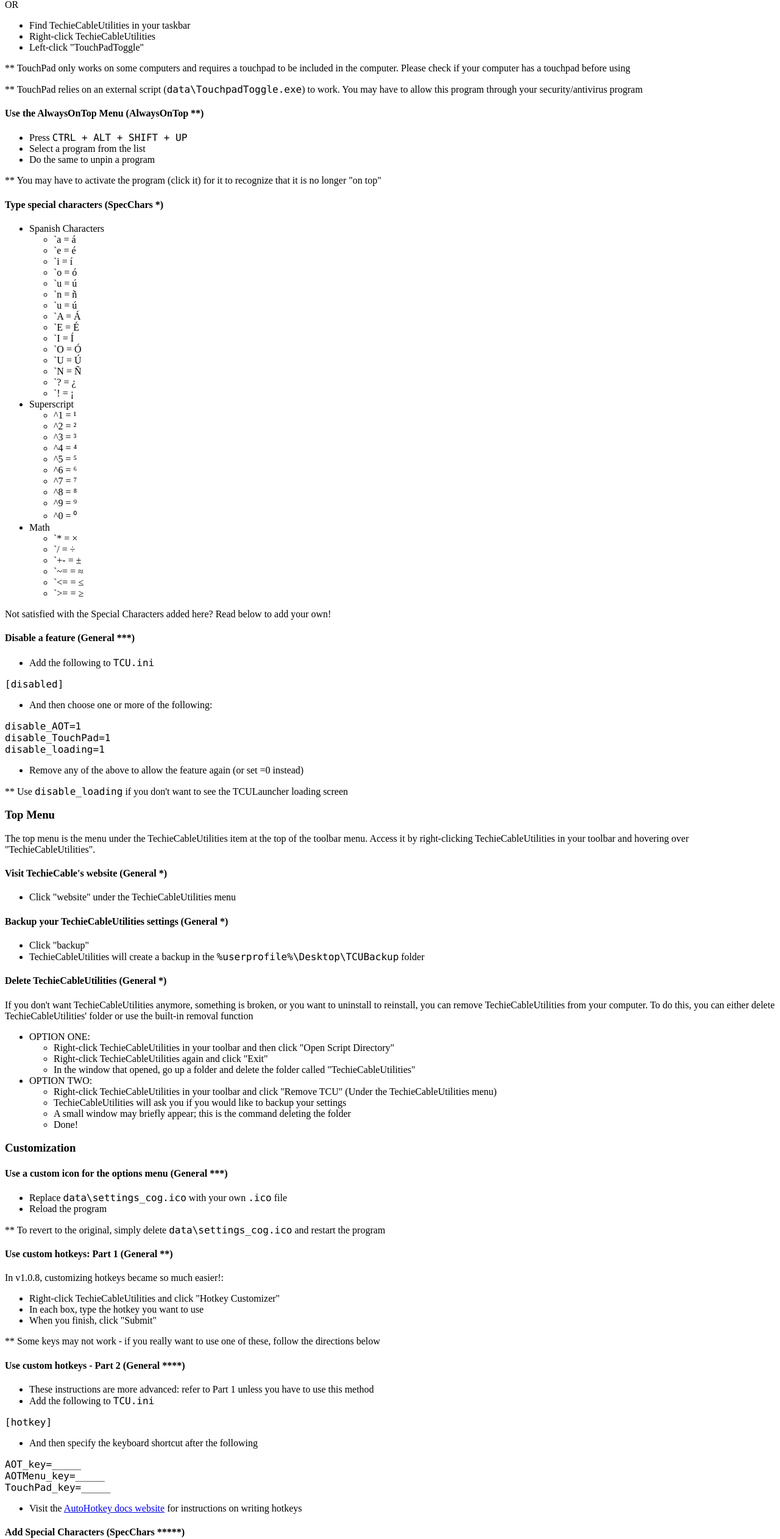
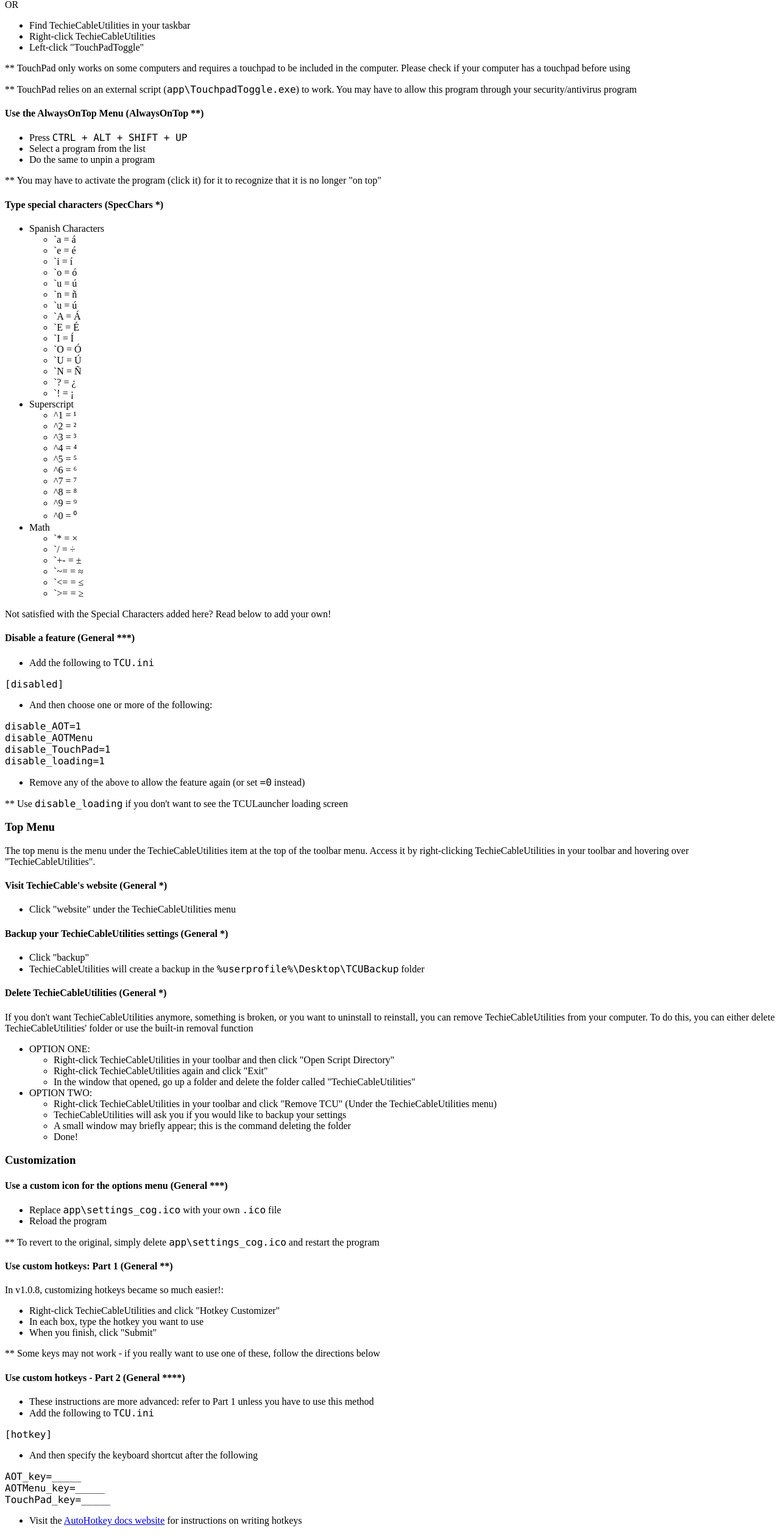
Before and after one commit to cptharris/TechieCableUtilities, a plain HTML site: page TCU/TCUManual.html in a window 1280 px wide. Shown: the part 1297-3820 px from the top of the page at 61% size. Drawn offline with Linux system fonts and the light colour scheme.

Commit message:
Update TCUManual, Backup for old /data/ folder

```diff
--- a/TCU/TCUManual.html
+++ b/TCU/TCUManual.html
@@ -9,6 +9,7 @@
 
 <body>
 	<img src="https://raw.githubusercontent.com/TechieCable/TechieCableUtilities/main/imgs/TCU.ico">
+	<!-- START -->
 	<h1 id="techiecableutilities">TechieCableUtilities</h1>
 	<h2 id="tcumanual">TCUManual</h2>
 	<p>TechieCableUtilities is a lightweight, independent program made by TechieCable. It includes some of TechieCable's favorite utilities - all in one small program!
@@ -65,7 +66,7 @@
 		<li>Left-click "TouchPadToggle"</li>
 	</ul>
 	<p>** TouchPad only works on some computers and requires a touchpad to be included in the computer. Please check if your computer has a touchpad before using</p>
-	<p>** TouchPad relies on an external script (<code style="font-family: Menlo, Consolas, &quot;DejaVu Sans Mono&quot;, monospace;">data\TouchpadToggle.exe</code>) to work. You may have to allow this program through your security/antivirus program
+	<p>** TouchPad relies on an external script (<code style="font-family: Menlo, Consolas, &quot;DejaVu Sans Mono&quot;, monospace;">app\TouchpadToggle.exe</code>) to work. You may have to allow this program through your security/antivirus program
 	</p>
 	<h4 id="use-the-alwaysontop-menu-alwaysontop-">Use the AlwaysOnTop Menu (AlwaysOnTop **)</h4>
 	<ul>
@@ -126,10 +127,10 @@
 	<ul>
 		<li>And then choose one or more of the following:</li>
 	</ul>
-	<p><code style="font-family: Menlo, Consolas, &quot;DejaVu Sans Mono&quot;, monospace;">disable_AOT=1</code><br><code style="font-family: Menlo, Consolas, &quot;DejaVu Sans Mono&quot;, monospace;">disable_TouchPad=1</code><br><code
-		 style="font-family: Menlo, Consolas, &quot;DejaVu Sans Mono&quot;, monospace;">disable_loading=1</code></p>
+	<p><code style="font-family: Menlo, Consolas, &quot;DejaVu Sans Mono&quot;, monospace;">disable_AOT=1</code><br><code style="font-family: Menlo, Consolas, &quot;DejaVu Sans Mono&quot;, monospace;">disable_AOTMenu</code><br><code
+		 style="font-family: Menlo, Consolas, &quot;DejaVu Sans Mono&quot;, monospace;">disable_TouchPad=1</code><br><code style="font-family: Menlo, Consolas, &quot;DejaVu Sans Mono&quot;, monospace;">disable_loading=1</code></p>
 	<ul>
-		<li>Remove any of the above to allow the feature again (or set =0 instead)</li>
+		<li>Remove any of the above to allow the feature again (or set <code style="font-family: Menlo, Consolas, &quot;DejaVu Sans Mono&quot;, monospace;">=0</code> instead)</li>
 	</ul>
 	<p>** Use <code style="font-family: Menlo, Consolas, &quot;DejaVu Sans Mono&quot;, monospace;">disable_loading</code> if you don't want to see the TCULauncher loading screen</p>
 	<h3 id="top-menu">Top Menu</h3>
@@ -164,11 +165,11 @@
 	<h3 id="customization">Customization</h3>
 	<h4 id="use-a-custom-icon-for-the-options-menu-general-">Use a custom icon for the options menu (General ***)</h4>
 	<ul>
-		<li>Replace <code style="font-family: Menlo, Consolas, &quot;DejaVu Sans Mono&quot;, monospace;">data\settings_cog.ico</code> with your own <code style="font-family: Menlo, Consolas, &quot;DejaVu Sans Mono&quot;, monospace;">.ico</code> file
+		<li>Replace <code style="font-family: Menlo, Consolas, &quot;DejaVu Sans Mono&quot;, monospace;">app\settings_cog.ico</code> with your own <code style="font-family: Menlo, Consolas, &quot;DejaVu Sans Mono&quot;, monospace;">.ico</code> file
 		</li>
 		<li>Reload the program</li>
 	</ul>
-	<p>** To revert to the original, simply delete <code style="font-family: Menlo, Consolas, &quot;DejaVu Sans Mono&quot;, monospace;">data\settings_cog.ico</code> and restart the program</p>
+	<p>** To revert to the original, simply delete <code style="font-family: Menlo, Consolas, &quot;DejaVu Sans Mono&quot;, monospace;">app\settings_cog.ico</code> and restart the program</p>
 	<h4 id="use-custom-hotkeys-part-1-general-">Use custom hotkeys: Part 1 (General **)</h4>
 	<p>In v1.0.8, customizing hotkeys became so much easier!:</p>
 	<ul>
@@ -207,12 +208,15 @@
 	<h4 id="addons-general-">Addons (General *****)</h4>
 	<p><strong>This is a very advanced feature.</strong> Make sure to read the resources found at the <a href="https://www.autohotkey.com/docs/AutoHotkey.htm">AutoHotkey docs website</a></p>
 	<ul>
-		<li>TechieCableUtilities searches its data directory for a file called <code style="font-family: Menlo, Consolas, &quot;DejaVu Sans Mono&quot;, monospace;">addon.txt</code> and runs anything in that file</li>
-		<li>If you need to add a callable function, put it in a file called <code style="font-family: Menlo, Consolas, &quot;DejaVu Sans Mono&quot;, monospace;">gosub.txt</code> (in the data directory) and call it with "gosub" or a timer in the <code
+		<li>TechieCableUtilities searches its <code style="font-family: Menlo, Consolas, &quot;DejaVu Sans Mono&quot;, monospace;">usr</code> directory for a file called <code
+			 style="font-family: Menlo, Consolas, &quot;DejaVu Sans Mono&quot;, monospace;">addon.txt</code> and runs anything in that file</li>
+		<li>If you need to add a callable function, put it in a file called <code style="font-family: Menlo, Consolas, &quot;DejaVu Sans Mono&quot;, monospace;">gosub.txt</code> (in the <code
+			 style="font-family: Menlo, Consolas, &quot;DejaVu Sans Mono&quot;, monospace;">usr</code> directory) and call it with "gosub" or a timer in the <code
 			 style="font-family: Menlo, Consolas, &quot;DejaVu Sans Mono&quot;, monospace;">addon.txt</code> file</li>
 		<li>If you are feeling really adventurous, try adding code into this file (in AutoHotkey)!</li>
 		<li>TechieCableUtilities is written in AutoHotkey, which you can learn more about at <a href="https://www.autohotkey.com">www.autohotkey.com</a></li>
 	</ul>
+	<!-- END -->
 </body>
 
 </html>
```
Also changed, not shown: 1 other file.
